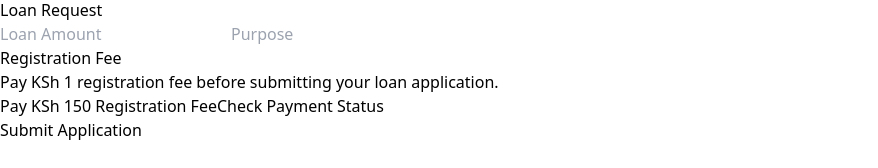
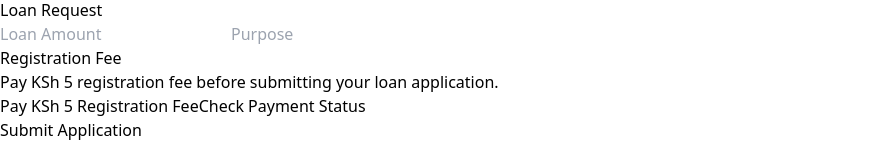
Before and after one commit to robert00-1/loan-app, a React app in the folder frontend/: page /apply-loan in a window 1280 px wide. Shown: the part 266-434 px from the top of the page, without its empty margins (0-878 px from the left). Built offline with nearby package versions, Linux system fonts and the light colour scheme; no server answers; the HTML template or start-up script is replaced by a standard one.

Commit message:
Update registration fee to 5 shillings

```diff
--- a/frontend/src/pages/ApplyLoan.jsx
+++ b/frontend/src/pages/ApplyLoan.jsx
@@ -412,7 +412,7 @@ function ApplyLoan() {
                     </h3>
 
                     <p className="text-gray-600 mb-4">
-                        Pay KSh 1 registration fee before
+                        Pay KSh 5 registration fee before
                         submitting your loan application.
                     </p>
 
@@ -433,7 +433,7 @@ function ApplyLoan() {
                             ? "Sending STK Push..."
                             : registrationPaid
                             ? "Registration Fee Paid ✓"
-                            : "Pay KSh 150 Registration Fee"}
+                            : "Pay KSh 5 Registration Fee"}
                     </button>
 
                     {/* Check Payment Button */}
```
Also changed, not shown: 1 other file (tests, documents, lock files or other folders).
